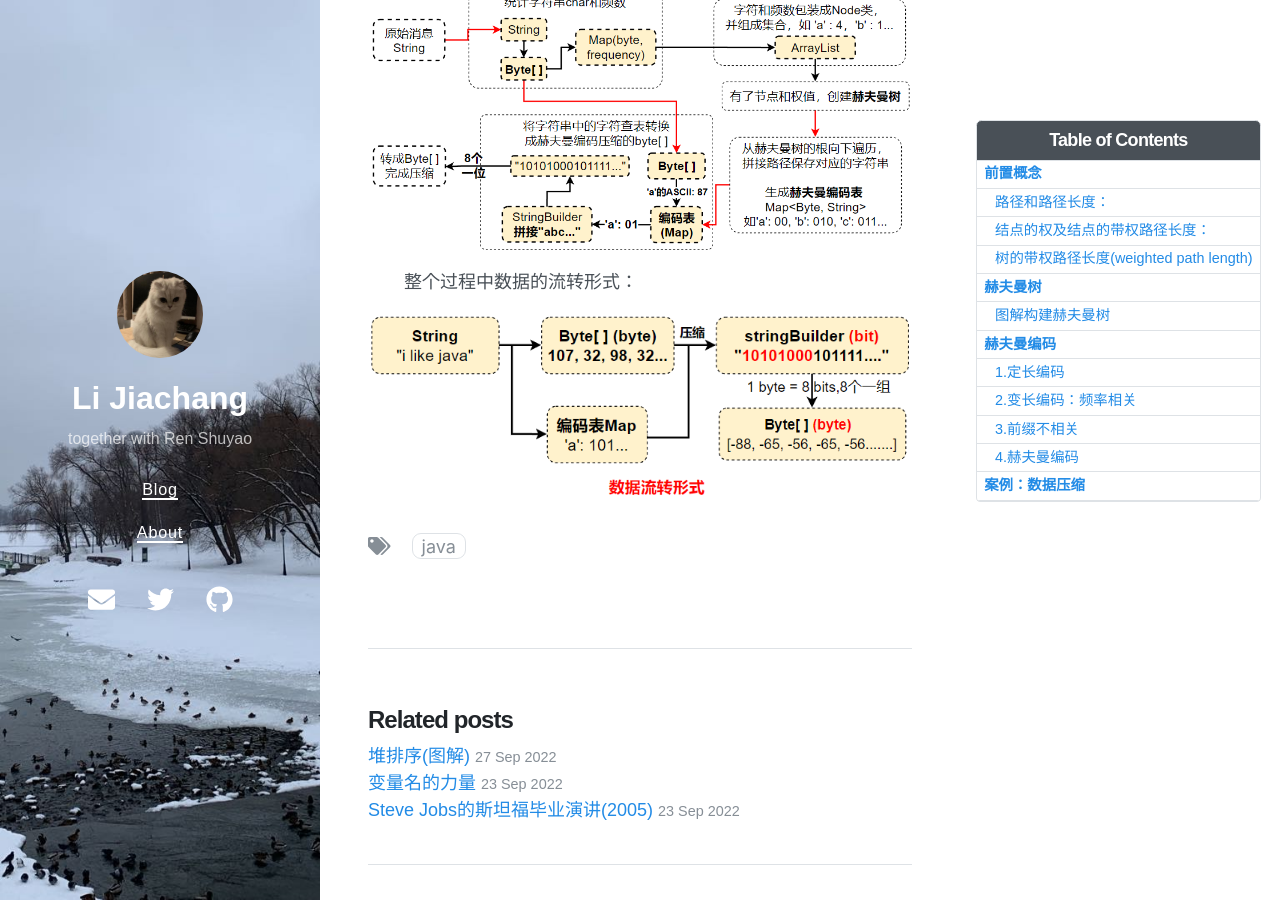
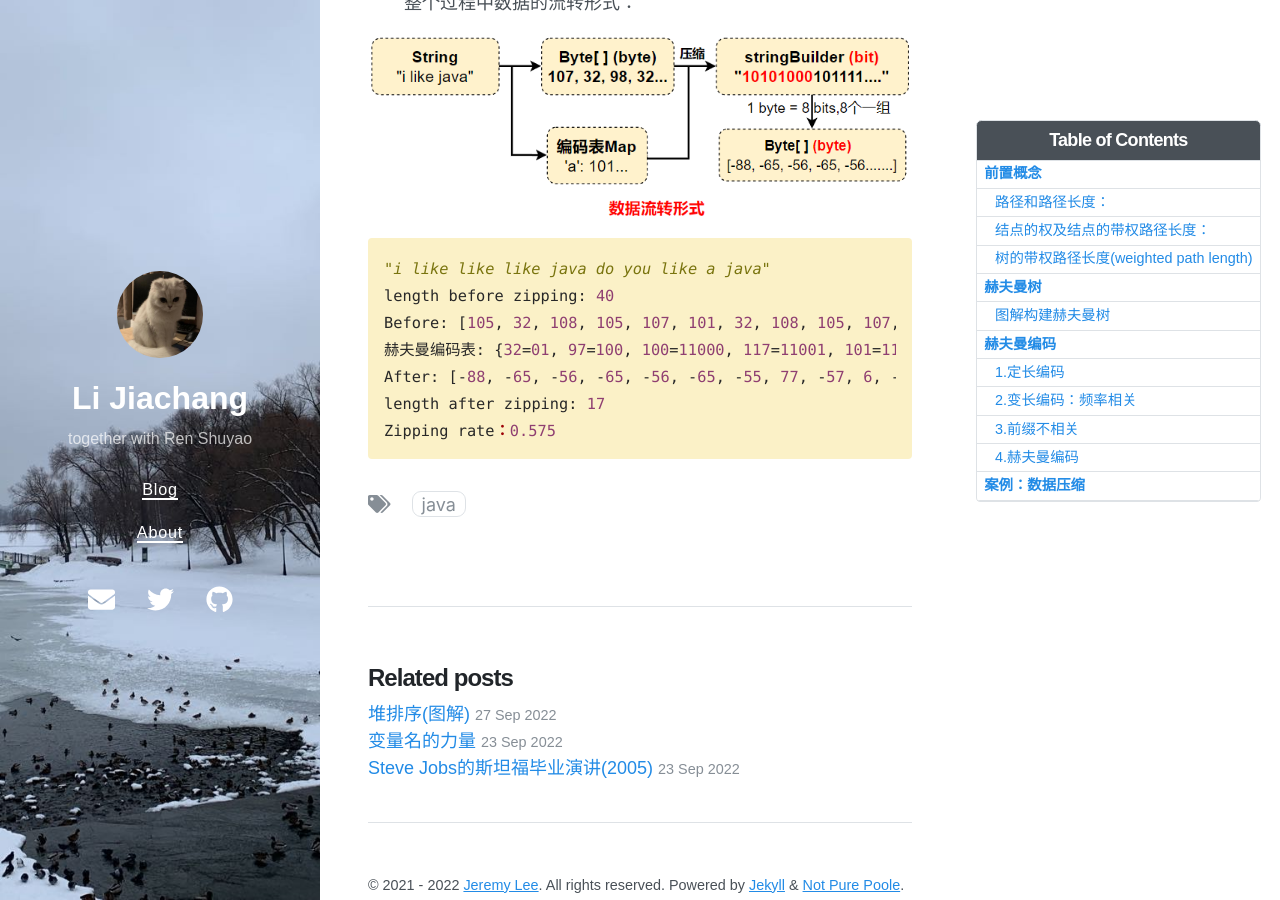
Before and after one commit to Jeremy1Lee/Jeremy1Lee.github.io, a Jekyll site: the page built from _posts/2022-09-28-huff-tree.md, in a window 1280 px wide and 900 px high, scrolled down 7026 px. Built offline with Jekyll 4.4.1, drawn with Linux system fonts in a browser that asks for light colours; nearby versions of some CDN libraries; some of the changed text lies outside the part shown.

Commit message:
Update 2022-09-28-huff-tree.md

```diff
--- a/_posts/2022-09-28-huff-tree.md
+++ b/_posts/2022-09-28-huff-tree.md
@@ -143,15 +143,10 @@
 &emsp;&emsp;上面的编码方式只用两个符号和前缀不重复这两个特征。恰好我们可以用二叉树的结构来表示，如下图。从根结点开始往下走，向左走为0，向右走为1。字符的编码就是根节点到该字符所在结点的路径编码。把需要编码的字符放在一颗树的叶子结点（无左子树和右子树），那么就不可能出现编码是别人的前缀。（假如' A '的编码是' B '的编码的前缀，那么去B的过程就会经过A，那么A就不是叶子结点，这与假设矛盾）。
 
 > A = 11
-
 > B = 00
-
 > C = 010
-
 > D = 100
-
 > R = 011
-
 > ! = 101
 
 ![prefixFree.png](/images/prefixFree.png "前缀不重复")
@@ -193,3 +188,13 @@
 &emsp;&emsp;整个过程中数据的流转形式：
 
 ![chart04.png](/images/chart04.png "数据形式"){: .align-center}
+
+{% highlight js %}
+"i like like like java do you like a java"
+length before zipping: 40
+Before: [105, 32, 108, 105, 107, 101, 32, 108, 105, 107, 101, 32, 108, 105, 107, 101, 32, 106, 97, 118, 97, 32, 100, 111, 32, 121, 111, 117, 32, 108, 105, 107, 101, 32, 97, 32, 106, 97, 118, 97]
+赫夫曼编码表: {32=01, 97=100, 100=11000, 117=11001, 101=1110, 118=11011, 105=101, 121=11010, 106=0010, 107=1111, 108=000, 111=0011}
+After: [-88, -65, -56, -65, -56, -65, -55, 77, -57, 6, -24, -14, -117, -4, -60, -90, 28]
+length after zipping: 17
+Zipping rate：0.575
+{% endhighlight %}
```
